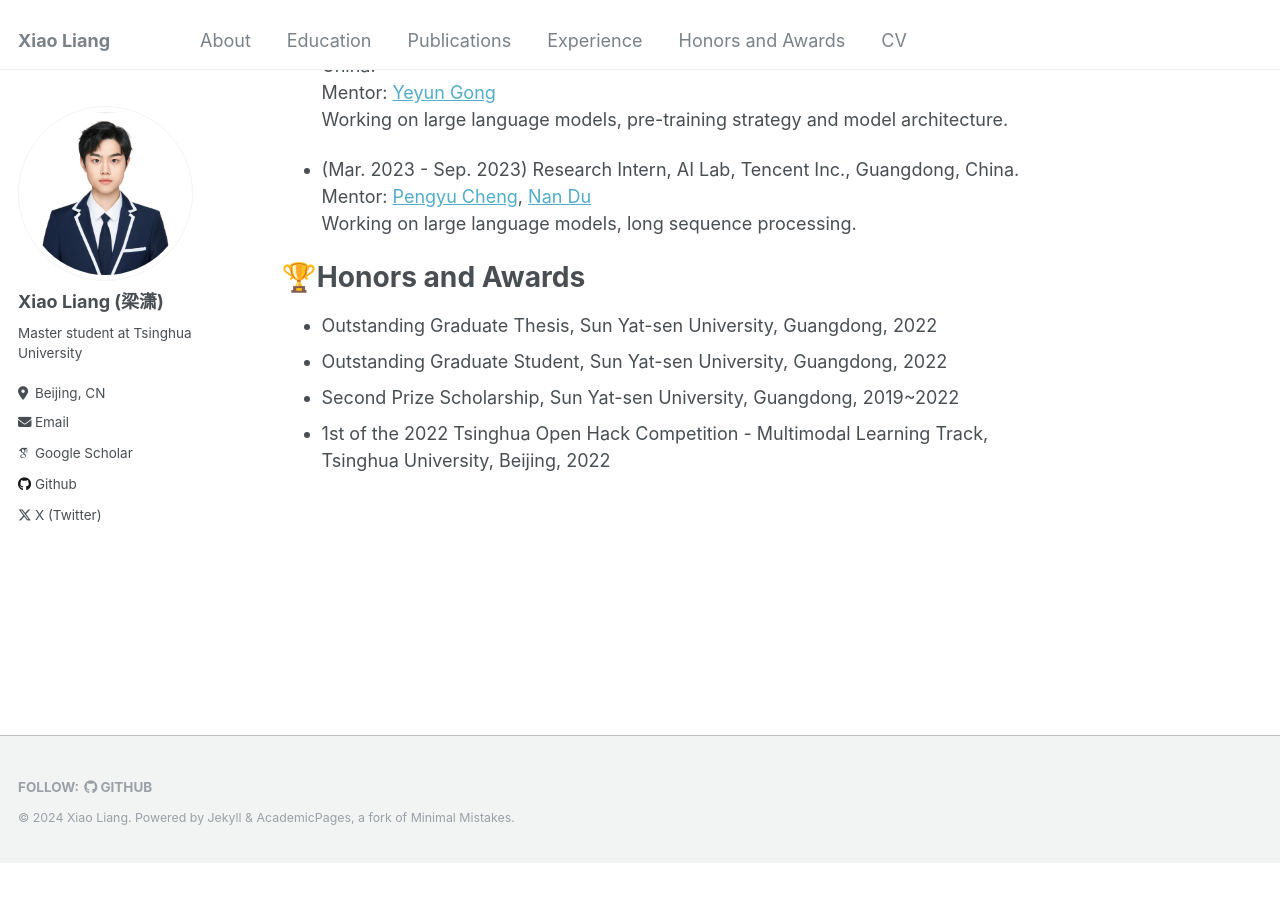
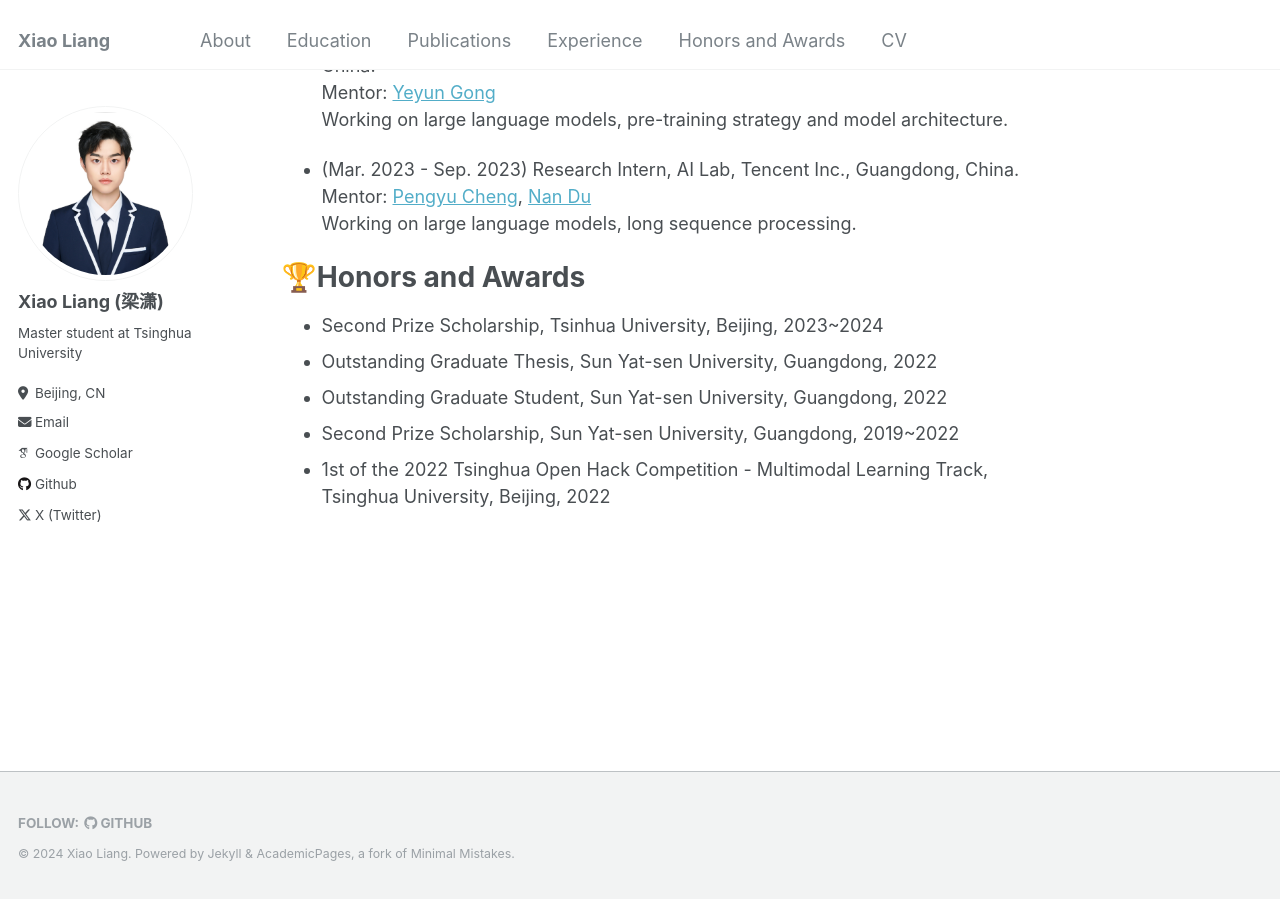
Before and after one commit to MasterVito/MasterVito.github.io, a Jekyll site: the page built from _pages/about.md, in a window 1280 px wide and 900 px high, scrolled down 2222 px. Built offline with Jekyll 4.4.1, drawn with Linux system fonts in a browser that asks for light colours; some web fonts are replaced; before the commit the page ends 3086 px from its top, so only the background shows below that.

Commit message:
update_cv

```diff
--- a/_pages/about.md
+++ b/_pages/about.md
@@ -179,6 +179,7 @@
 
 🏆Honors and Awards
 ======
+- Second Prize Scholarship, Tsinhua University, Beijing, 2023~2024
 - Outstanding Graduate Thesis, Sun Yat-sen University, Guangdong, 2022
 - Outstanding Graduate Student, Sun Yat-sen University, Guangdong, 2022
 - Second Prize Scholarship, Sun Yat-sen University, Guangdong, 2019~2022
```
Also changed, not shown: 1 other file.
